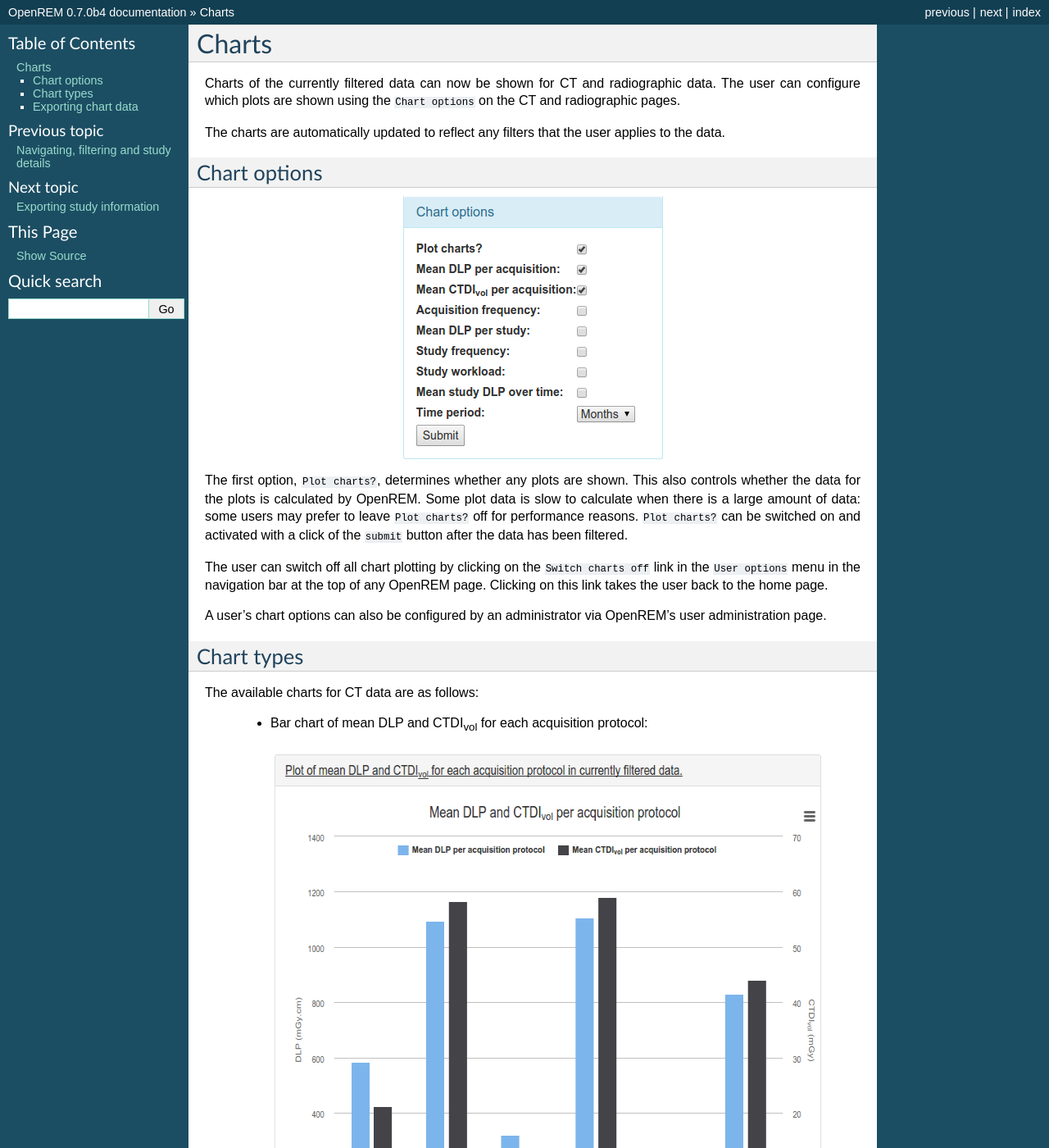
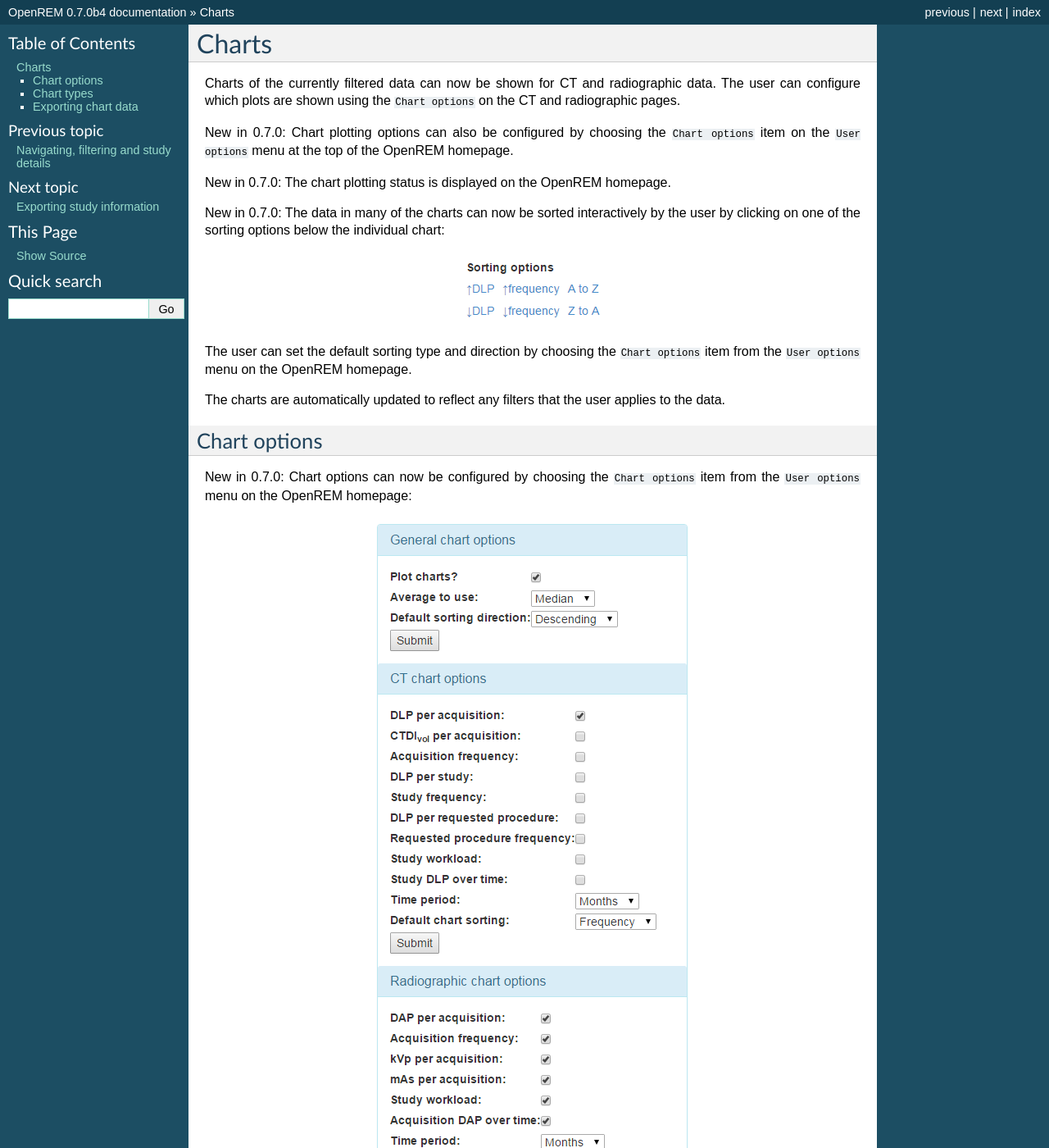
Before and after one commit to ckswilliams/modOpenREM, a Sphinx documentation site: the page built from docs/charts.rst, in a window 1280 px wide and 1400 px high. Shown: the whole window at 82% size. Built offline with Sphinx 7.4.7, drawn with Linux system fonts in a browser that asks for light colours; some of the changed text lies outside the part shown.

Commit message:
Updated chart document to reflect additions made since version 0.6.0. References issue #257

```diff
--- a/docs/charts.rst
+++ b/docs/charts.rst
@@ -6,6 +6,24 @@
 data. The user can configure which plots are shown using the ``Chart options``
 on the CT and radiographic pages.
 
+New in 0.7.0: Chart plotting options can also be configured by choosing the
+``Chart options`` item on the ``User options`` menu at the top of the OpenREM
+homepage.
+
+New in 0.7.0: The chart plotting status is displayed on the OpenREM homepage.
+
+New in 0.7.0: The data in many of the charts can now be sorted interactively
+by the user by clicking on one of the sorting options below the individual chart:
+
+.. image:: img/ChartCTSortingOptions.png
+   :width: 185px
+   :align: center
+   :height: 95px
+   :alt: OpenREM CT chart sorting options screenshot
+
+The user can set the default sorting type and direction by choosing the
+``Chart options`` item from the ``User options`` menu on the OpenREM homepage.
+
 The charts are automatically updated to reflect any filters that the user
 applies to the data.
 
@@ -13,10 +31,21 @@
 Chart options
 *************
 
+New in 0.7.0: Chart options can now be configured by choosing the
+``Chart options`` item from the ``User options`` menu on the OpenREM homepage:
+
+.. image:: img/ChartOptions.png
+   :width: 390px
+   :align: center
+   :height: 847px
+   :alt: OpenREM chart options screenshot
+
+They can also be set via the CT and Radiographic summary pages:
+
 .. image:: img/ChartCTOptions.png
-   :width: 318px
+   :width: 321px
    :align: center
-   :height: 321px
+   :height: 443px
    :alt: OpenREM CT chart options screenshot
 
 The first option, ``Plot charts?``, determines whether any plots are shown.
@@ -89,7 +118,16 @@
       the pie chart takes the user to the list of studies that correspond to
       the data in that segment.
 
-    * Pie chart showing the number of studies carried on each daty of the week:
+    * New in 0.7.0: Bar chart of mean DLP for each requested procedure. Clicking
+      on a bar takes the user to a histogram of DLP for that procedure. Clicking
+      on a histogram bar tooltip link takes the user to the list of procedures
+      that correspond to the data represented by that bar.
+
+    * New in 0.7.0: Pie chart of the frequency of each requested procedure.
+      Clicking on a segment of the pie chart takes the user to the list of
+      procedures that correspond to the data in that segment.
+
+    * Pie chart showing the number of studies carried on each day of the week:
 
       .. image:: img/ChartCTworkload.png
          :width: 831px
@@ -118,6 +156,11 @@
          :align: center
          :height: 716px
          :alt: OpenREM line chart of mean DLP per study type over time screenshot
+
+    * New in 0.7.0: The user can choose whether the data displayed on the charts
+      is the mean, the median or both by using the drop-down `Average to use`
+      selection.
+
 
 The available charts for radiographic data are as follows:
 
@@ -151,6 +194,10 @@
       and dragging the mouse to select a date range. The user can also click on
       items in the legend to show or hide individual lines.
 
+    * New in 0.7.0: The user can choose whether the data displayed on the charts
+      is the mean, the median or both by using the drop-down `Average to use`
+      selection.
+
 ********************
 Exporting chart data
 ********************
```
Also changed, not shown: docs/release-0.7.0.rst (+9 -1 lines), docs/img/ChartCTOptions.png, docs/img/ChartCTSortingOptions.png (added), docs/img/ChartOptions.png (added).
